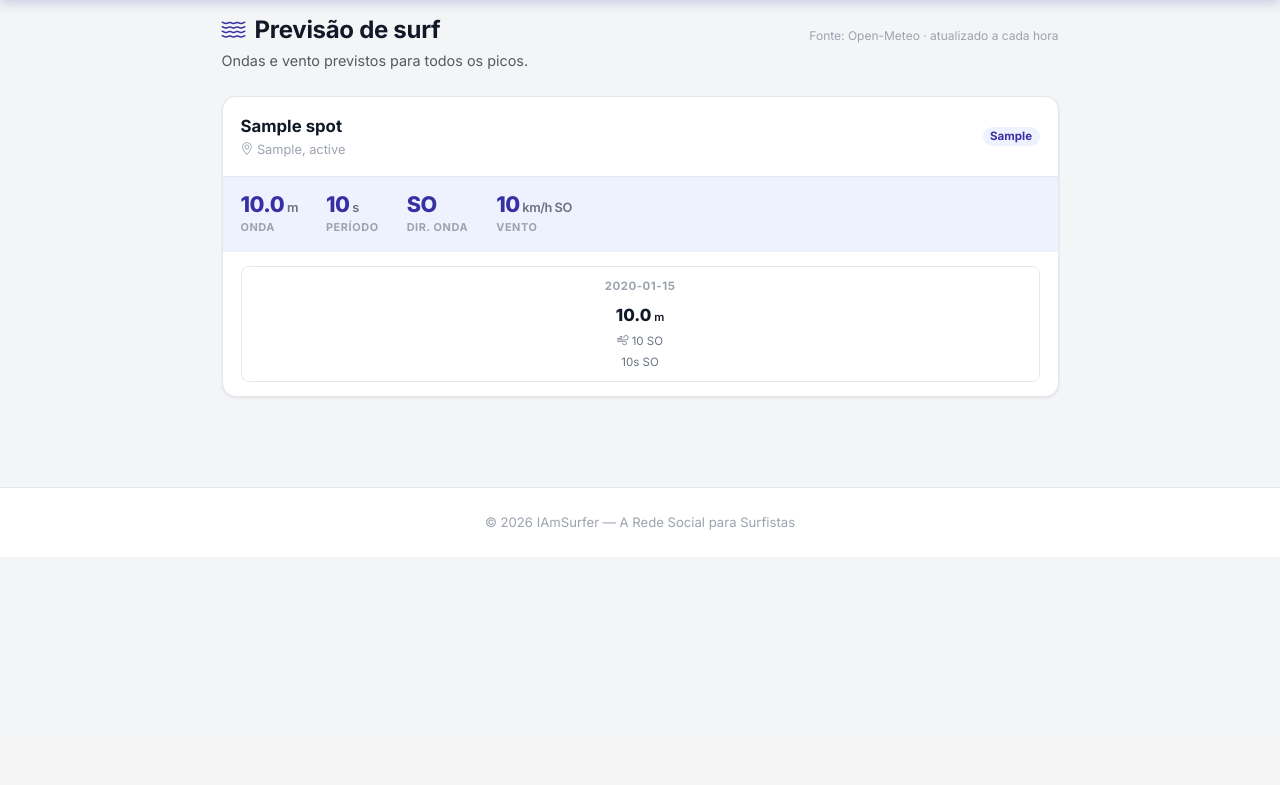
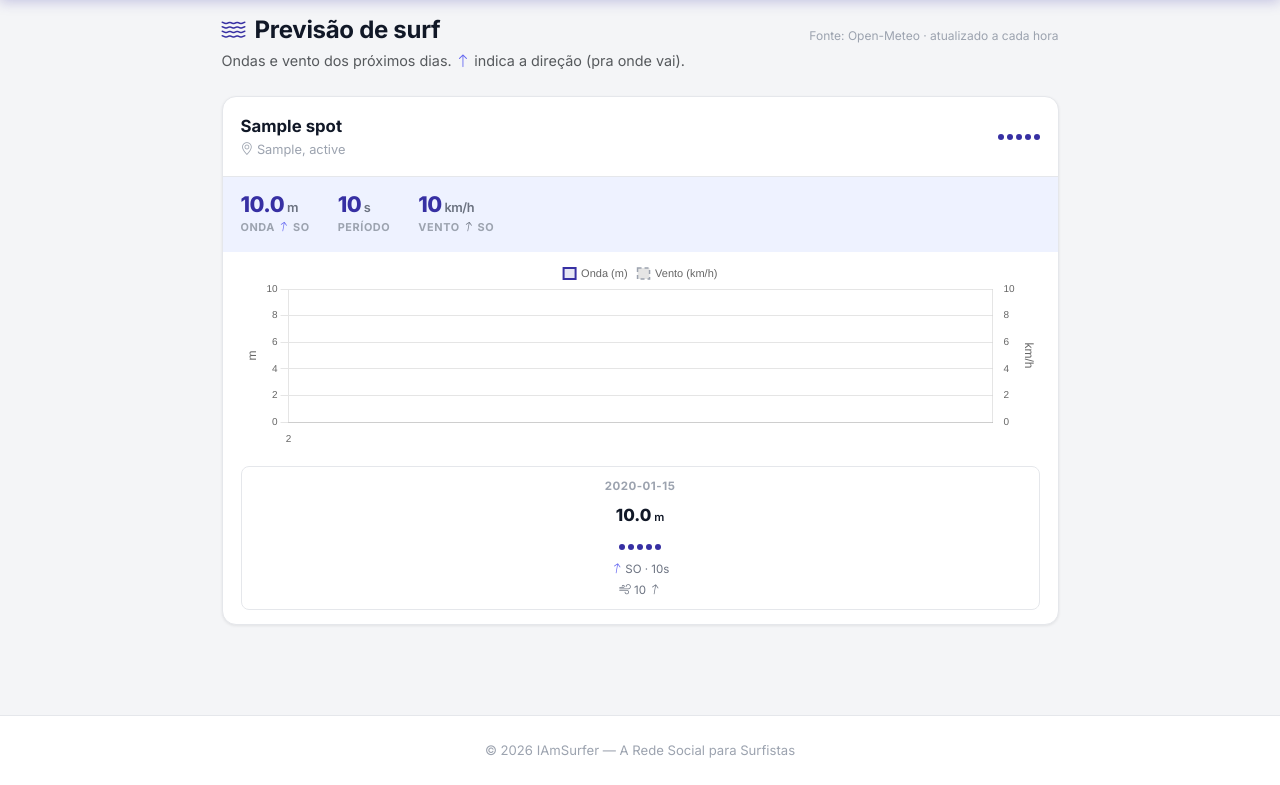
Before and after one commit to LeonardoBaptista-dev/iamsurfer, a Flask app: page /forecast in a window 1280 px wide. Shown: the part 61-846 px from the top of the page. Before the commit the page ends 591 px from the top, so only its background shows below. Run offline with Flask 2, Linux system fonts and the light colour scheme; tables that the repository leaves empty hold one stand-in row (values such as "Sample post"); some libraries are stand-ins or nearby versions.

Commit message:
fix: lightbox de imagem escondido por padrão (destrava cliques) + feat: previsão de surf com gráfico, setas de direção e rating
- image-system.js/CSS: o modal de imagem agora tem estilo de lightbox real e
  começa com display:none (antes era injetado sem CSS e podia interferir nos
  cliques/layout). Corrige a navbar do admin "travada".
- surf_forecast.py: traz séries horárias (48h) p/ gráfico, graus de direção
  (setas) e um rating de tamanho por dia, além do resumo diário e atual.
- forecast.html: gráfico onda+vento (Chart.js), condições atuais com setas de
  swell/vento, e linha dos próximos dias estilo Windguru (rating + setas).

Co-Authored-By: Claude Opus 4.8 <noreply@anthropic.com>

```diff
--- a/static/css/style.css
+++ b/static/css/style.css
@@ -1215,6 +1295,43 @@ main h1.h2 {
     margin-top: 3px;
 }
 
+/* Seta de direção (swell / vento) */
+.fc-arrow {
+    display: inline-block;
+    line-height: 1;
+    color: var(--brand-light);
+    transition: transform .2s;
+}
+
+.fc-arrow.wind {
+    color: var(--text-secondary);
+}
+
+/* Rating de tamanho (0-5) */
+.fc-rating {
+    display: inline-flex;
+    gap: 3px;
+    align-items: center;
+}
+
+.fc-rating .dot {
+    width: 6px;
+    height: 6px;
+    border-radius: 50%;
+    background: var(--border);
+}
+
+.fc-rating .dot.on {
+    background: var(--brand);
+}
+
+/* Gráfico horário */
+.fc-chart {
+    position: relative;
+    height: 190px;
+    margin: 6px 18px 4px;
+}
+
 /* ─── Direct Messages ────────────────────────────── */
 .dm-list {
     background: var(--surface);
--- a/static/js/image-system.js
+++ b/static/js/image-system.js
@@ -23,7 +23,8 @@ class ImageViewer {
     createModal() {
         // Cria modal para visualização em tela cheia com navegação
         this.modal = document.createElement('div');
-        this.modal.className = 'image-modal fade';
+        this.modal.className = 'image-modal';
+        this.modal.style.display = 'none';   // começa escondido (não interfere no layout/cliques)
         this.modal.innerHTML = `
             <div class="modal-content">
                 <span class="close btn-close">&times;</span>
--- a/templates/spots/forecast.html
+++ b/templates/spots/forecast.html
@@ -1,6 +1,15 @@
 {% extends "base.html" %}
 
 {% block title %}Previsão de Surf - IAmSurfer{% endblock %}
+
+{# seta de direção: aponta para onde a onda/vento VAI (origem + 180°) #}
+{% macro arrow(deg, cls='') %}
+{% if deg is not none %}<i class="bi bi-arrow-up fc-arrow {{ cls }}" style="transform: rotate({{ (deg + 180) % 360 }}deg);"></i>{% endif %}
+{% endmacro %}
+
+{% macro rating(r) %}
+<span class="fc-rating">{% for i in range(5) %}<span class="dot {% if i < r %}on{% endif %}"></span>{% endfor %}</span>
+{% endmacro %}
 
 {% block content %}
 <div class="col-lg-9 mx-auto">
@@ -9,11 +18,9 @@
         <h4 class="mb-0" style="font-weight:700;letter-spacing:-.3px;">
             <i class="bi bi-water me-1" style="color:var(--brand);"></i> Previsão de surf
         </h4>
-        <span style="font-size:.75rem;color:var(--text-muted);">
-            Fonte: Open-Meteo · atualizado a cada hora
-        </span>
+        <span style="font-size:.75rem;color:var(--text-muted);">Fonte: Open-Meteo · atualizado a cada hora</span>
     </div>
-    <p class="text-muted mb-4" style="font-size:.9rem;">Ondas e vento previstos para todos os picos.</p>
+    <p class="text-muted mb-4" style="font-size:.9rem;">Ondas e vento dos próximos dias. <i class="bi bi-arrow-up fc-arrow"></i> indica a direção (pra onde vai).</p>
 
     {% if not spots %}
     <div class="card text-center py-5 px-4">
@@ -28,7 +35,7 @@
     <div class="card text-center py-5 px-4">
         <i class="bi bi-cloud-slash display-4 text-muted mb-2"></i>
         <h5 style="font-weight:700;">Previsão indisponível no momento</h5>
-        <p style="color:var(--text-muted);font-size:.9rem;">Não foi possível obter os dados de previsão agora. Tente novamente em instantes.</p>
+        <p style="color:var(--text-muted);font-size:.9rem;">Não foi possível obter os dados agora. Tente novamente em instantes.</p>
     </div>
     {% else %}
 
@@ -38,20 +45,13 @@
         <!-- Header -->
         <div class="fc-head">
             <div>
-                <a href="{{ url_for('spots.new_spot_detail', spot_id=spot.id) }}"
-                    class="text-decoration-none" style="font-weight:700;font-size:1.05rem;color:var(--text-primary);">
-                    {{ spot.name }}
-                </a>
+                <a href="{{ url_for('spots.new_spot_detail', spot_id=spot.id) }}" class="text-decoration-none"
+                    style="font-weight:700;font-size:1.05rem;color:var(--text-primary);">{{ spot.name }}</a>
                 <div style="font-size:.8rem;color:var(--text-muted);">
-                    <i class="bi bi-geo-alt"></i>
-                    {{ spot.city }}{% if spot.city and spot.state %}, {% endif %}{{ spot.state }}
+                    <i class="bi bi-geo-alt"></i> {{ spot.city }}{% if spot.city and spot.state %}, {% endif %}{{ spot.state }}
                 </div>
             </div>
-            {% if spot.difficulty %}
-            <span class="badge" style="background:var(--brand-faint);color:var(--brand);font-weight:700;">
-                {{ spot.difficulty|capitalize }}
-            </span>
-            {% endif %}
+            {% if fc and fc.current %}{{ rating(fc.current.rating) }}{% endif %}
         </div>
 
         {% if fc and fc.current %}
@@ -59,21 +59,23 @@
         <div class="fc-current">
             <div class="fc-metric">
                 <span class="val">{{ '%.1f'|format(fc.current.wave_height) if fc.current.wave_height is not none else '–' }}<small> m</small></span>
-                <span class="lbl">Onda</span>
+                <span class="lbl">Onda {{ arrow(fc.current.wave_deg) }} {{ fc.current.wave_dir or '' }}</span>
             </div>
             <div class="fc-metric">
                 <span class="val">{{ fc.current.wave_period|round|int if fc.current.wave_period is not none else '–' }}<small> s</small></span>
                 <span class="lbl">Período</span>
             </div>
             <div class="fc-metric">
-                <span class="val">{{ fc.current.wave_dir or '–' }}</span>
-                <span class="lbl">Dir. onda</span>
-            </div>
-            <div class="fc-metric">
-                <span class="val">{{ fc.current.wind_speed|round|int if fc.current.wind_speed is not none else '–' }}<small> km/h {{ fc.current.wind_dir or '' }}</small></span>
-                <span class="lbl">Vento</span>
+                <span class="val">{{ fc.current.wind_speed|round|int if fc.current.wind_speed is not none else '–' }}<small> km/h</small></span>
+                <span class="lbl">Vento {{ arrow(fc.current.wind_deg, 'wind') }} {{ fc.current.wind_dir or '' }}</span>
             </div>
         </div>
+
+        <!-- Gráfico horário (onda + vento) -->
+        {% if fc.hourly and fc.hourly.labels %}
+        <div class="fc-chart"><canvas id="chart-{{ spot.id }}"></canvas></div>
+        <script type="application/json" id="fcdata-{{ spot.id }}">{{ fc.hourly|tojson }}</script>
+        {% endif %}
 
         <!-- Próximos dias -->
         {% if fc.days %}
@@ -82,8 +84,9 @@
             <div class="fc-day">
                 <div class="d">{{ d.label }}</div>
                 <div class="wv">{{ '%.1f'|format(d.wave_height) if d.wave_height is not none else '–' }}<span style="font-size:.7rem;font-weight:600;"> m</span></div>
-                <div class="sub"><i class="bi bi-wind"></i> {{ d.wind_speed|round|int if d.wind_speed is not none else '–' }} {{ d.wind_dir or '' }}</div>
-                <div class="sub">{{ d.wave_period|round|int if d.wave_period is not none else '–' }}s {{ d.wave_dir or '' }}</div>
+                <div class="mt-1">{{ rating(d.rating) }}</div>
+                <div class="sub">{{ arrow(d.wave_deg) }} {{ d.wave_dir or '' }} · {{ d.wave_period|round|int if d.wave_period is not none else '–' }}s</div>
+                <div class="sub"><i class="bi bi-wind"></i> {{ d.wind_speed|round|int if d.wind_speed is not none else '–' }} {{ arrow(d.wind_deg, 'wind') }}</div>
             </div>
             {% endfor %}
         </div>
@@ -98,6 +101,46 @@
     {% endfor %}
 
     {% endif %}
-
 </div>
 {% endblock %}
+
+{% block scripts %}
+<script src="https://cdn.jsdelivr.net/npm/chart.js@4.4.1/dist/chart.umd.min.js"></script>
+<script>
+document.addEventListener('DOMContentLoaded', function () {
+    if (typeof Chart === 'undefined') return;
+    document.querySelectorAll('script[id^="fcdata-"]').forEach(function (el) {
+        var id = el.id.replace('fcdata-', '');
+        var canvas = document.getElementById('chart-' + id);
+        if (!canvas) return;
+        var d;
+        try { d = JSON.parse(el.textContent); } catch (e) { return; }
+        if (!d.labels || !d.labels.length) return;
+        new Chart(canvas, {
+            type: 'line',
+            data: {
+                labels: d.labels,
+                datasets: [
+                    { label: 'Onda (m)', data: d.wave, borderColor: '#3730a3',
+                      backgroundColor: 'rgba(55,48,163,.12)', fill: true, tension: .35,
+                      yAxisID: 'y', pointRadius: 0, borderWidth: 2 },
+                    { label: 'Vento (km/h)', data: d.wind, borderColor: '#9ca3af',
+                      borderDash: [4, 3], fill: false, tension: .35,
+                      yAxisID: 'y1', pointRadius: 0, borderWidth: 1.5 }
+                ]
+            },
+            options: {
+                responsive: true, maintainAspectRatio: false,
+                interaction: { mode: 'index', intersect: false },
+                plugins: { legend: { labels: { boxWidth: 12, font: { size: 11 } } } },
+                scales: {
+                    x: { grid: { display: false }, ticks: { maxTicksLimit: 8, font: { size: 10 } } },
+                    y: { position: 'left', beginAtZero: true, title: { display: true, text: 'm' }, ticks: { font: { size: 10 } } },
+                    y1: { position: 'right', beginAtZero: true, grid: { display: false }, title: { display: true, text: 'km/h' }, ticks: { font: { size: 10 } } }
+                }
+            }
+        });
+    });
+});
+</script>
+{% endblock %}
```
Also changed, not shown: other parts of static/css/style.css (+80 -0 lines), surf_forecast.py (+67 -19 lines).
